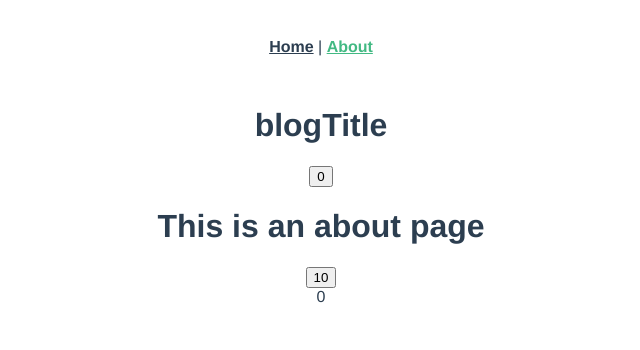
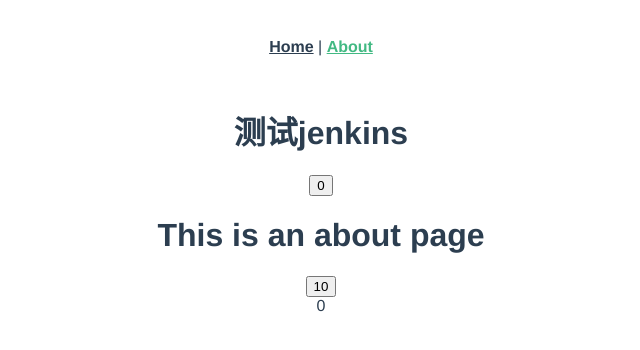
Before and after one commit to huangnuoen/hello-vue3, a Vue app: page /#/about in a window 1280 px wide. Shown: the top 350 px of the page, without its empty margins (319-959 px from the left). Built offline with nearby package versions, Linux system fonts and the light colour scheme.

Commit message:
测试jenkins

```diff
--- a/src/main.js
+++ b/src/main.js
@@ -7,7 +7,7 @@
 
 app.component('blogTitle', {
   data: () => ({
-    blogTitle: 'blogTitle'
+    blogTitle: '测试jenkins'
   }),
   render() {
     return h(
```
